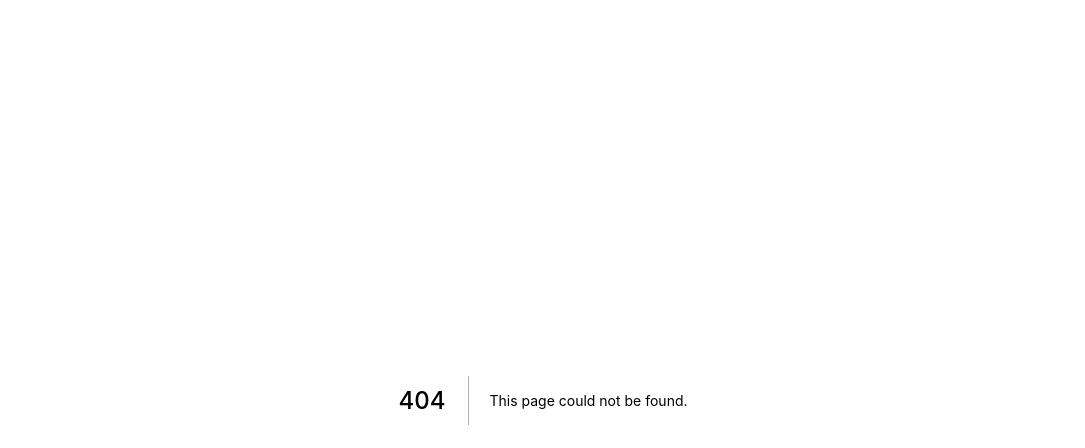
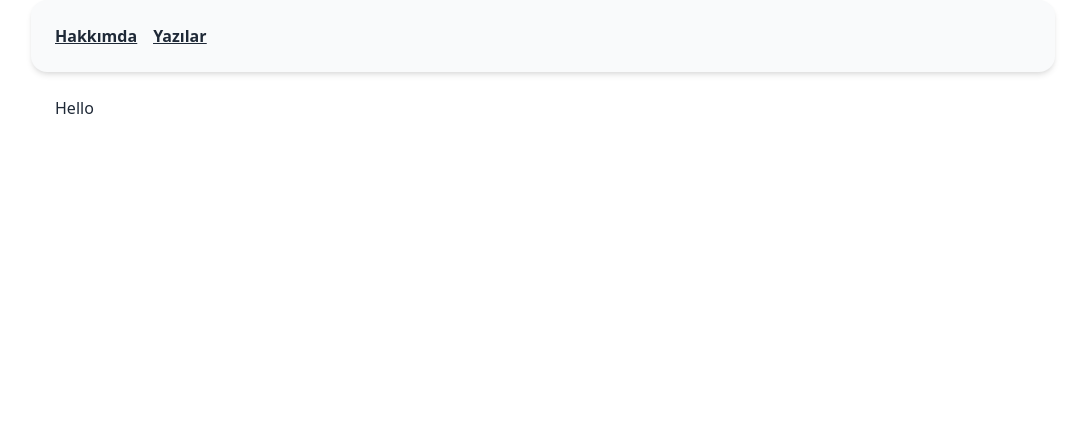
Before and after one commit to codefuturelab/adem_ilter_next_blog, a Next.js app: page /blog in a window 1280 px wide. Before the commit this address had no page. Shown: the top 448 px of the page, without its empty margins (97-1182 px from the left). Built offline with nearby package versions, Linux system fonts and the light colour scheme.

Commit message:
second vid changes

```diff
--- /dev/null
+++ b/components/header.js
@@ -0,0 +1,16 @@
+import Link from 'next/link'
+
+export default function Header() {
+    return (
+        <header className="site-container  py-6 bg-gray-50 rounded-2xl shadow-md">
+            <nav className="space-x-4 font-bold underline">
+                <Link href="/">
+                    <a>Hakkımda</a>
+                </Link>
+                <Link href="/blog">
+                    <a>Yazılar</a>
+                </Link>
+            </nav>
+        </header>
+    )
+}
--- a/pages/_app.js
+++ b/pages/_app.js
@@ -1,7 +1,16 @@
+import 'tailwindcss/tailwind.css'
+import Header from "../components/header";
+import '../styles/globals.css'
 
-import 'tailwindcss/tailwind.css'
-function MyApp({ Component, pageProps }) {
-    return <Component {...pageProps} />
+function MyApp({Component, pageProps}) {
+    return (
+        <div className="antialiased text-gray-800 ">
+            <Header />
+            <main className="mt-6 mb-20">
+                <Component {...pageProps} />
+            </main>
+        </div>
+    )
 }
 
 export default MyApp
--- /dev/null
+++ b/pages/blog.js
@@ -0,0 +1,4 @@
+function BlogPage() {
+    return <div className="site-container">Hello</div>
+}
+export  default BlogPage
--- a/pages/index.js
+++ b/pages/index.js
@@ -1,5 +1,33 @@
 function HomePage() {
-    return <div className="text-purple-500 font-bold">Welcome to Next.js!</div>
+    return <>
+        <div className="site-container">
+            <div className="space-y-4"><h1 className="text-2xl font-bold"> Bir Bolog bu bir blog eee</h1>
+                <p>Lorem ipsum dolor sit amet, consectetur adipisicing elit. Adipisci dolorum eius magni quia totam!
+                    Accusantium
+                    debitis dolor et laboriosam obcaecati quae repudiandae sit velit, voluptas voluptatibus. Ad
+                    asperiores
+                    provident rem? Lorem ipsum dolor sit amet, consectetur adipisicing elit. Ad, culpa earum error harum
+                    labore
+                    minima officiis quas velit veritatis! Consequuntur dignissimos ea id nemo nihil nulla praesentium
+                    recusandae
+                    repellat? Repellat.</p>
+
+                <p> Lorem ipsum dolor sit amet, consectetur adipisicing elit. Aspernatur deserunt doloribus nobis omnis
+                    reiciendis saepe tenetur! Aliquam atque aut autem consequatur eveniet explicabo in mollitia
+                    possimus,
+                    quam
+                    quidem similique ut. Lorem ipsum dolor sit amet, consectetur adipisicing elit. Atque consectetur ea
+                    fugit in
+                    qui tempore voluptatibus. Aliquam assumenda eveniet harum illum itaque iusto labore laboriosam
+                    maiores,
+                    nemo ?</p>
+            </div>
+        </div>
+        <div className="max-w-4xl mx-auto mt-20 bg-blue-300 ">
+            <img src="gc.png" alt=""/>
+        </div>
+    </>
+
 }
 
 export default HomePage
--- /dev/null
+++ b/styles/globals.css
@@ -0,0 +1,9 @@
+@tailwind base;
+@tailwind components;
+@tailwind utilities;
+
+@layer components {
+    .site-container {
+        @apply max-w-5xl mx-auto px-6
+    }
+}
```
Also changed, not shown: public/gc.png (added).
